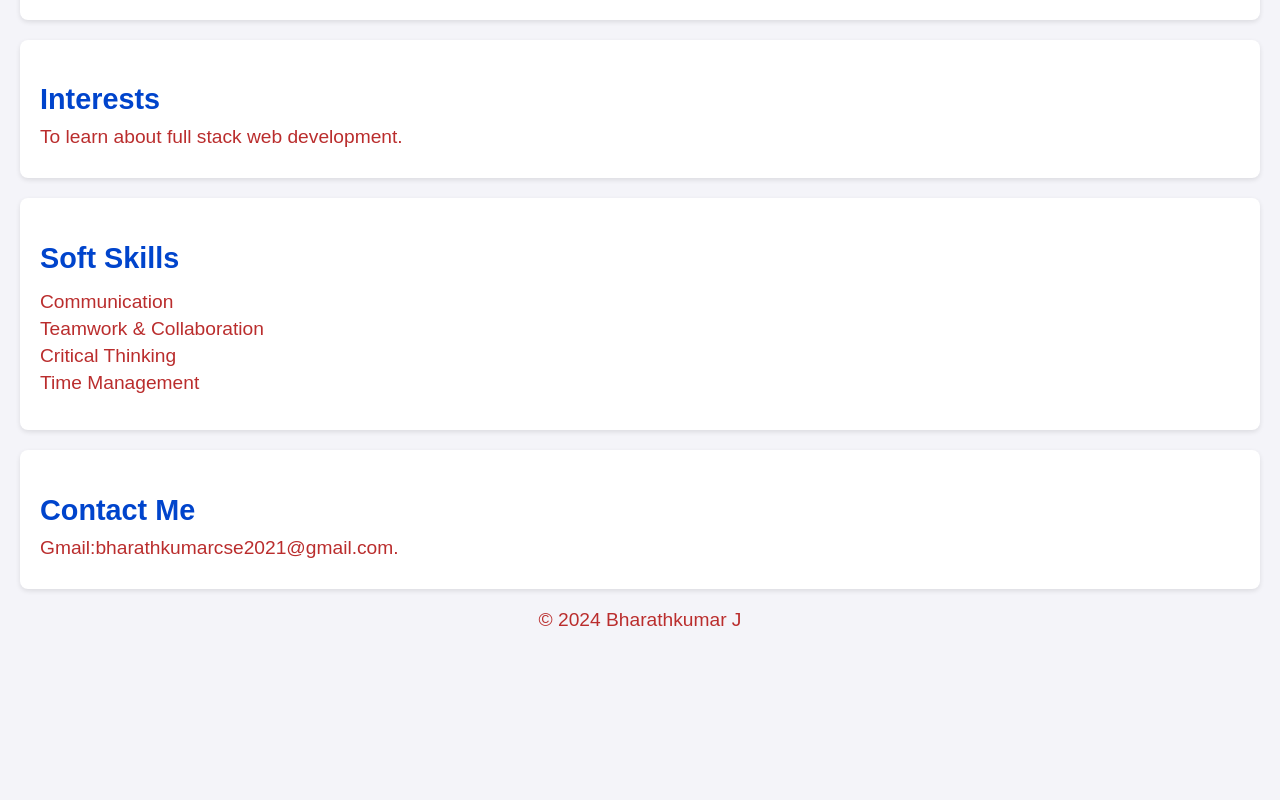
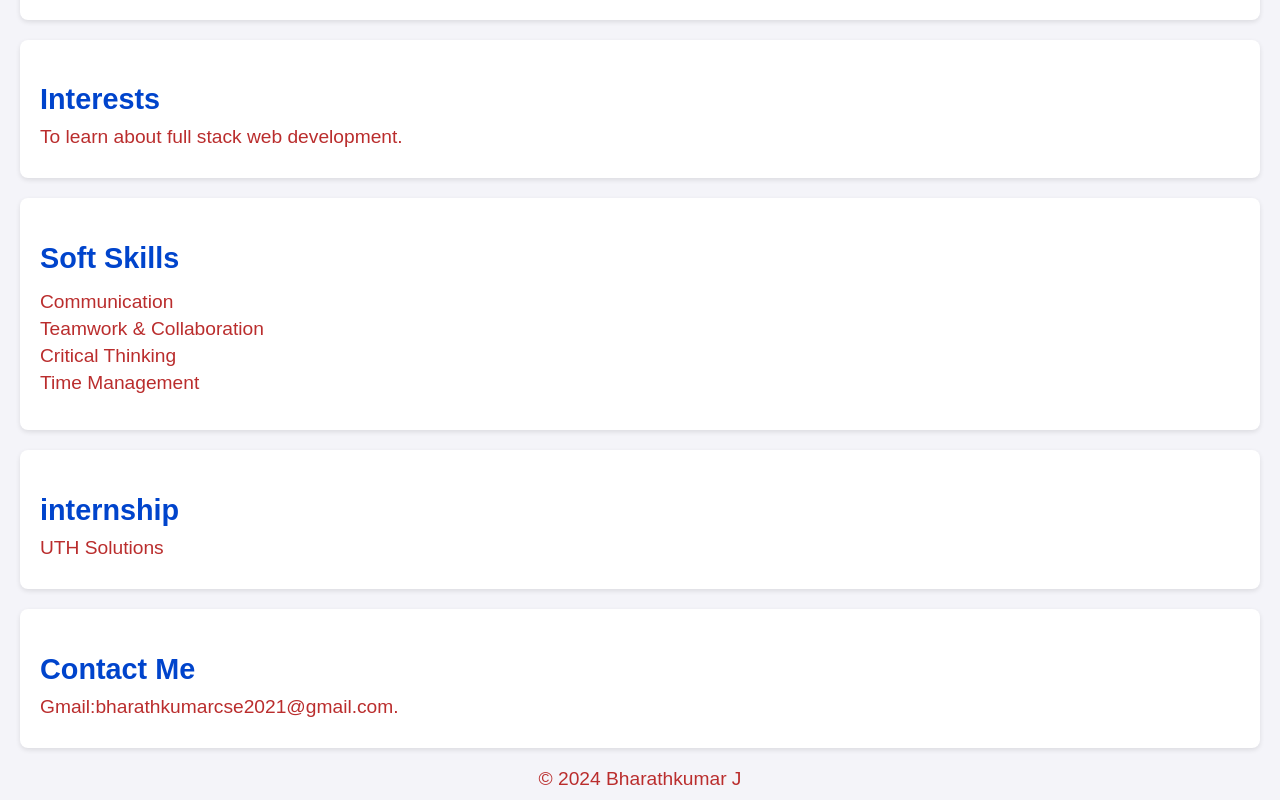
Before and after one commit to Bharathkumar-26/BHARATHKUMAR-GITHUB.IO, a plain HTML site: page index.html in a window 1280 px wide. Shown: the part 857-1657 px from the top of the page. Before the commit the page ends 1498 px from the top, so only its background shows below. Drawn offline with Linux system fonts and the light colour scheme.

Commit message:
Update index.html

```diff
--- a/index.html
+++ b/index.html
@@ -14,7 +14,7 @@
 
   <section class="intro">
     <h2>About Me</h2>
-    <p>I am currently pursuing B.Tech in Computer Science & Engineering. I have a strong interest in coding and software development.</p>
+    <p>I am currently pursuing B.Tech in Computer Science & Engineering. I have a strong interest in fullstack web development.</p>
   </section>
 
   <section class="skills">
@@ -52,6 +52,11 @@
     </ul>
   </section>
 
+  <section class="internship">
+    <h2>internship</h2>
+    <p>UTH  Solutions</p>
+  </section>
+
   <section class="contact">
     <h2>Contact Me</h2>
     <p>Gmail:bharathkumarcse2021@gmail.com.</p>
```
